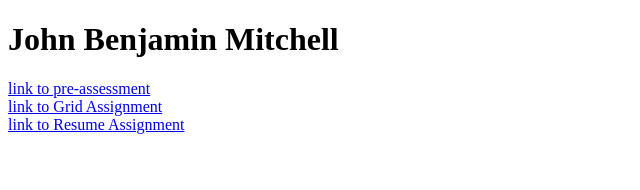
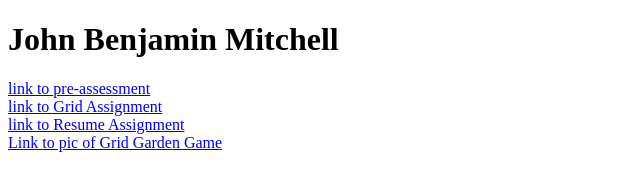
Before and after one commit to jbmitchell1/ifsc-3342, a plain HTML site: page index.html in a window 1280 px wide. Shown: the whole page, without its empty margins (0-640 px from the left). Drawn offline with Linux system fonts and the light colour scheme.

Commit message:
adding grid garden image.

```diff
--- a/index.html
+++ b/index.html
@@ -9,6 +9,7 @@
 <a href="gridAssignment/grid.html">link to Grid Assignment</a>
 <br>
 <a href="resume.html">link to Resume Assignment</a>
-
+<br>
+<a href="Grid Garden pic.png">Link to pic of Grid Garden Game</a>
 </body>
 </html>
```
